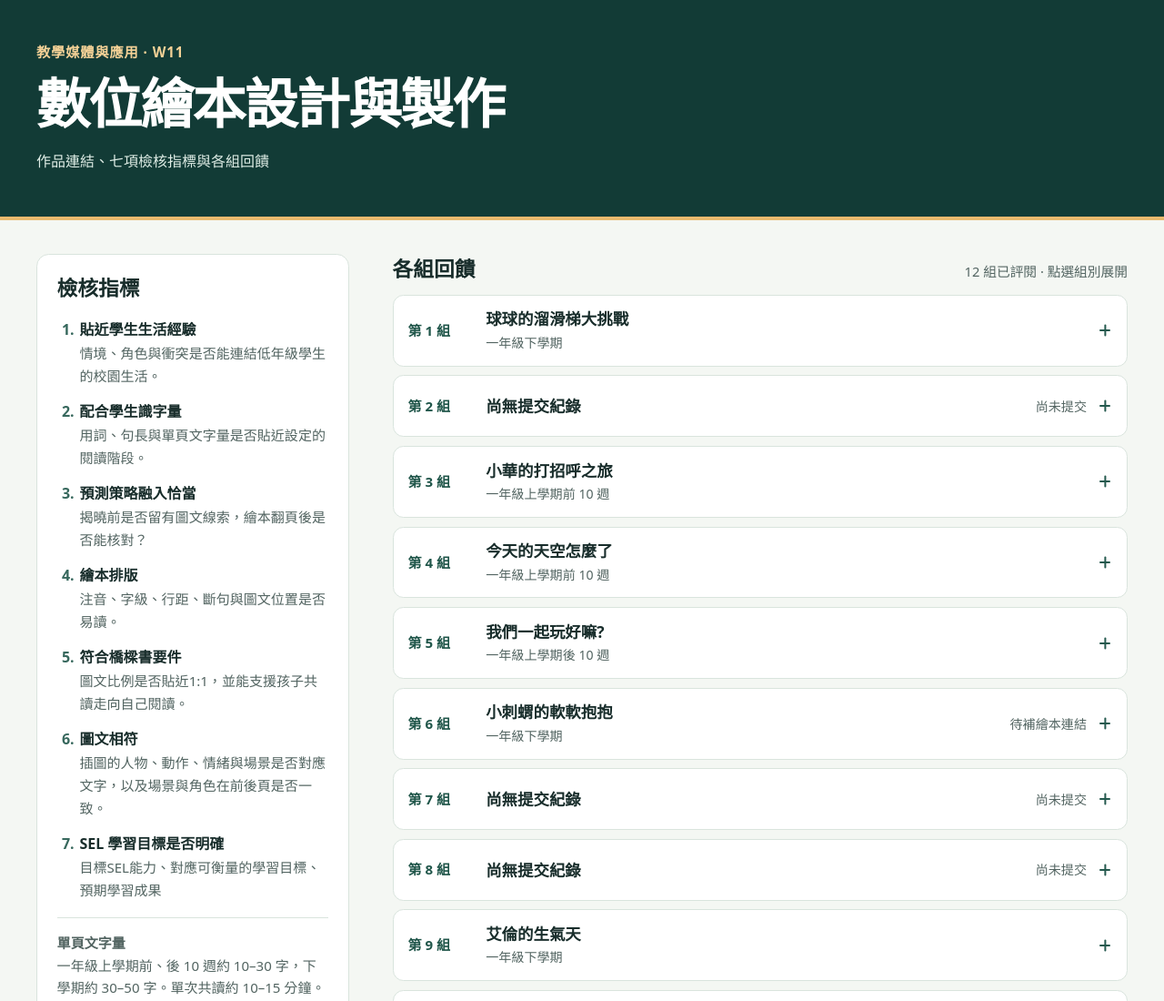
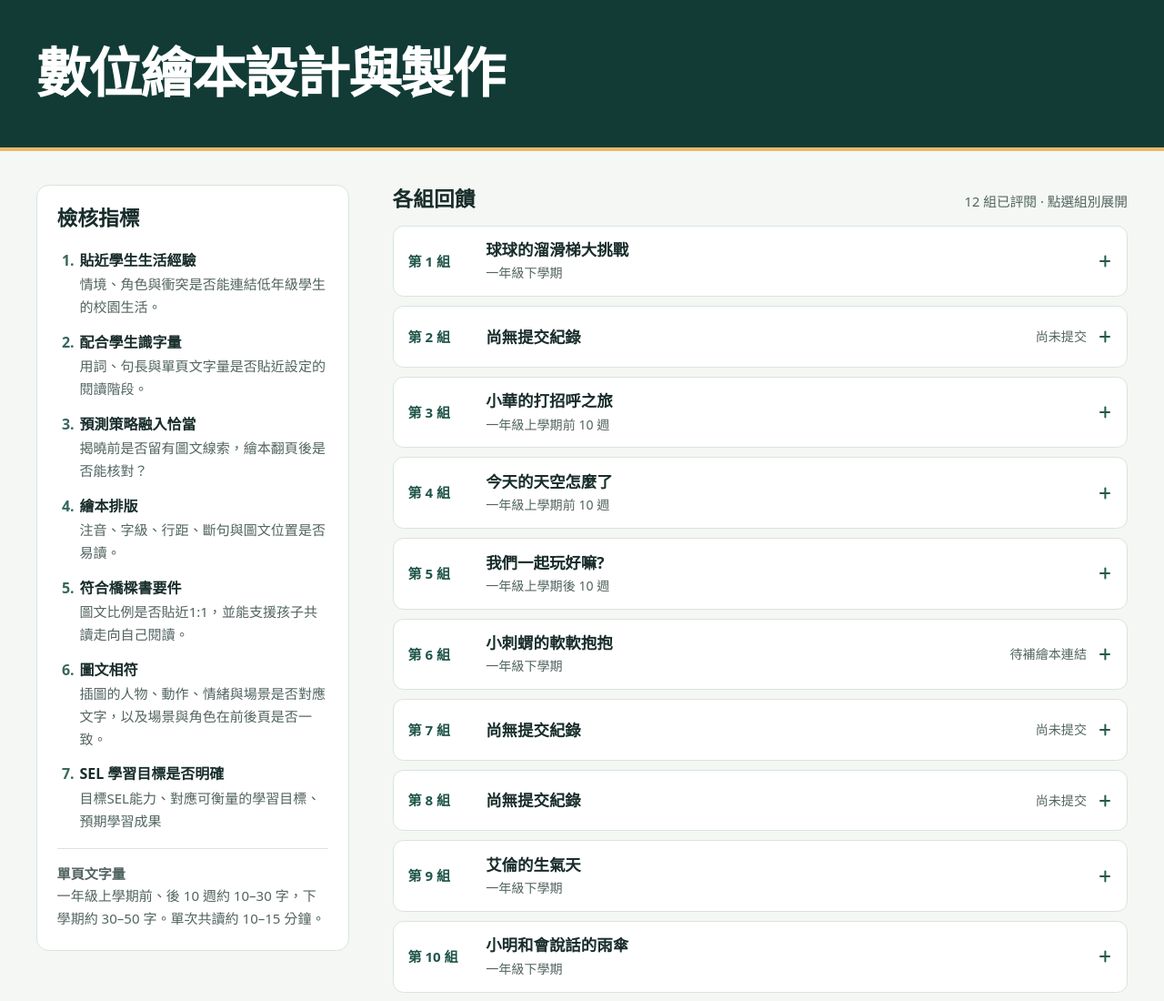
Before and after one commit to tnyenningsu/web, a plain HTML site: page w11-picturebook-feedback/index.html in a window 1280 px wide. Shown: the top 1100 px of the page at 91% size. Drawn offline with Linux system fonts and the light colour scheme.

Commit message:
Keep only the main title in the W11 header

```diff
--- a/w11-picturebook-feedback/index.html
+++ b/w11-picturebook-feedback/index.html
@@ -27,9 +27,7 @@ a { color: var(--teal); }
 a:focus-visible, summary:focus-visible { outline: 3px solid #a2610d; outline-offset: 4px; border-radius: .25rem; }
 .wrap { width: min(75rem, calc(100% - 3rem)); margin-inline: auto; }
 .masthead { background: var(--teal); color: var(--white); padding: 2.8rem 0 3rem; border-bottom: .3rem solid #e9b96d; }
-.course { margin: 0 0 .55rem; color: #f5d297; font-size: .95rem; font-weight: 700; letter-spacing: .06em; }
 h1 { font-size: clamp(2.1rem, 5vw, 3.7rem); margin: 0; line-height: 1.17; letter-spacing: -.035em; }
-.subtitle { margin: 1rem 0 0; color: #dfede6; }
 .layout { display: grid; grid-template-columns: minmax(0, .85fr) minmax(0, 2fr); gap: clamp(1.4rem, 4vw, 3rem); align-items: start; padding-block: 2.3rem 3.5rem; }
 h2 { font-size: 1.42rem; line-height: 1.3; margin: 0; }
 .rubric { padding: 1.35rem; background: var(--white); border: 1px solid var(--line); border-radius: .85rem; }
@@ -94,9 +92,7 @@ summary:hover, .group[open] > summary { background: var(--teal-soft); }
 <a class="skip" href="#groups">跳至各組回饋</a>
 <header class="masthead">
   <div class="wrap">
-    <p class="course">教學媒體與應用 · W11</p>
     <h1>數位繪本設計與製作</h1>
-    <p class="subtitle">作品連結、七項檢核指標與各組回饋</p>
   </div>
 </header>
 <main class="wrap layout">
```
